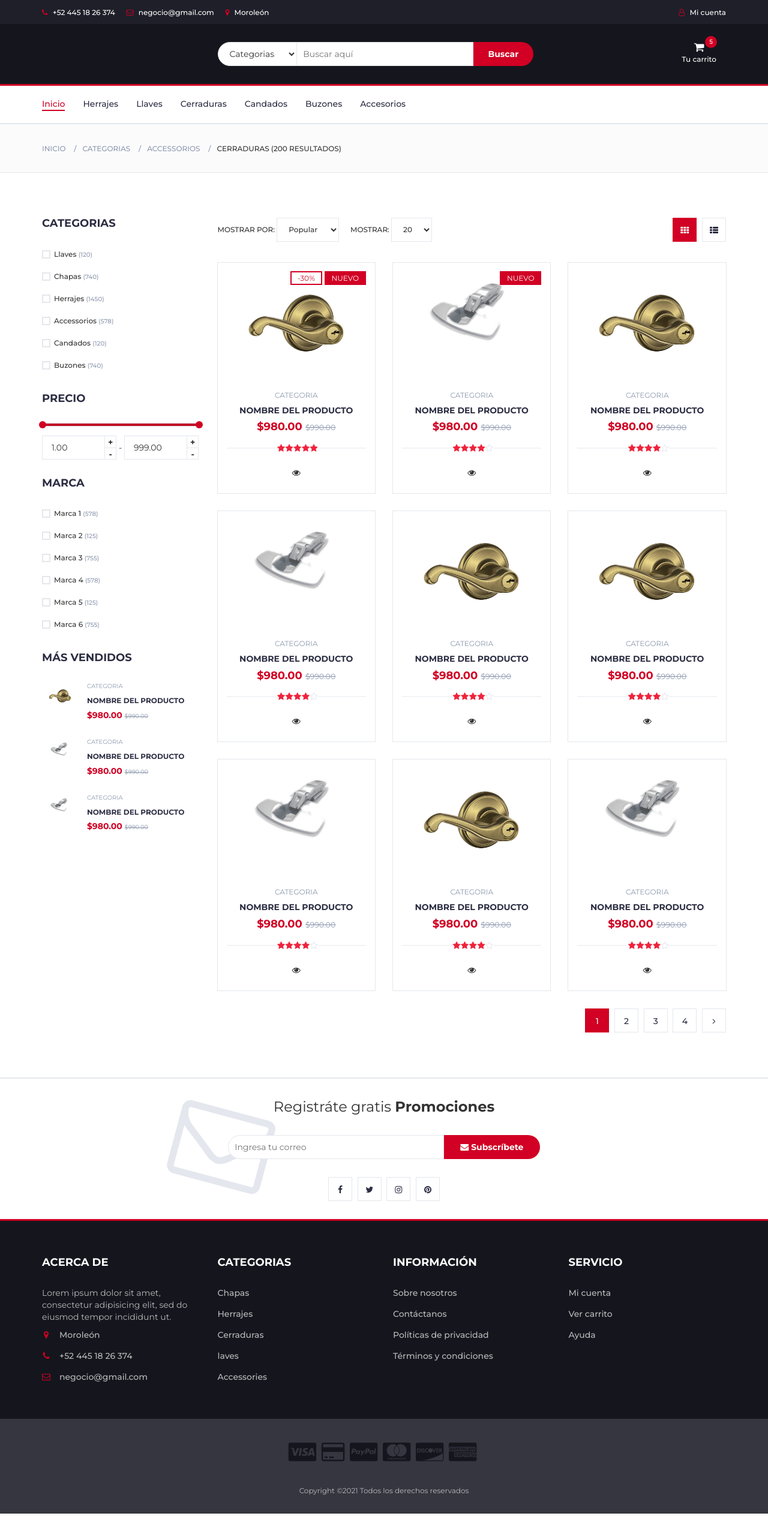
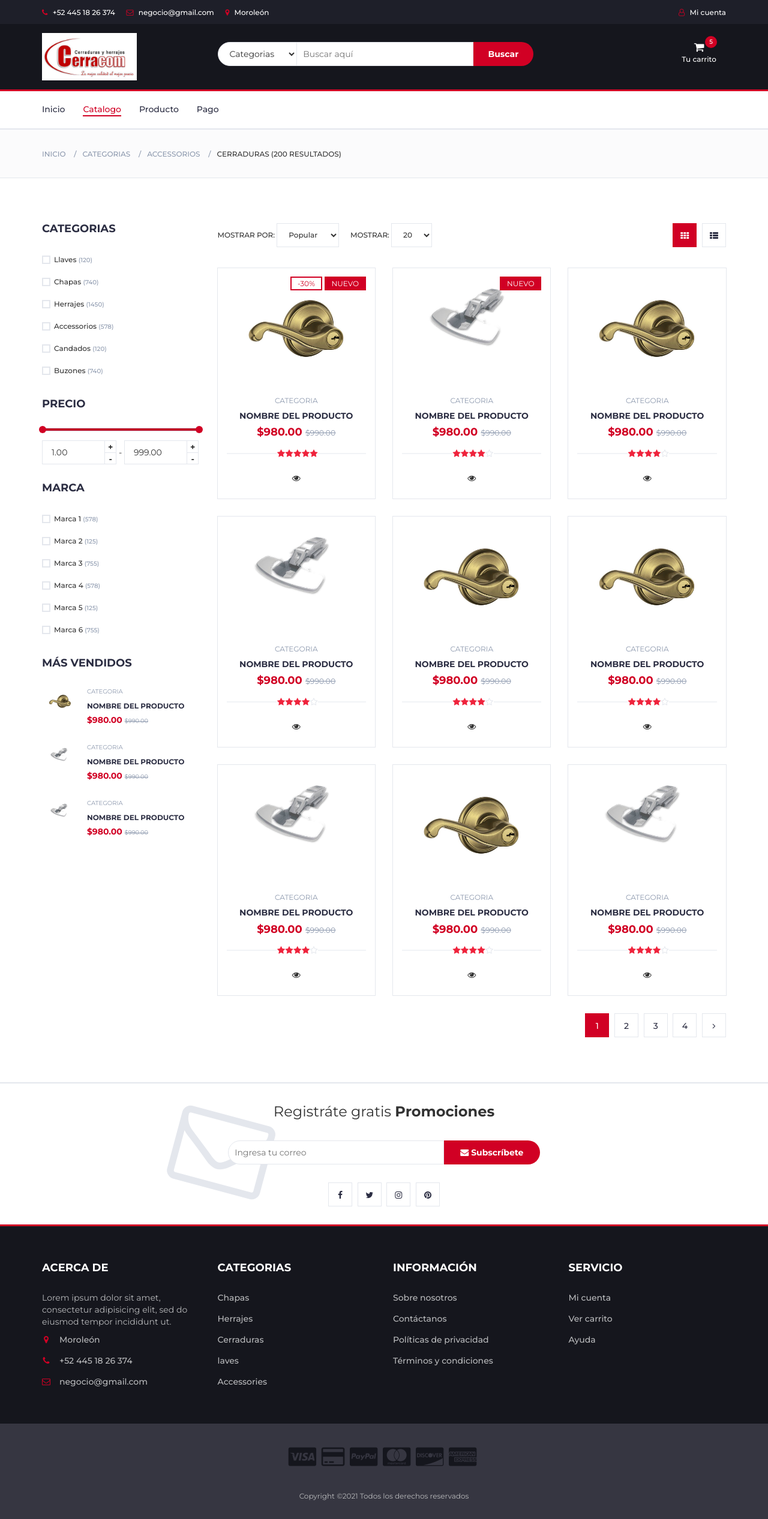
Before and after one commit to Esmeralda22765/Chapas-y-herrajes, a PHP site: page /store.html in a window 1280 px wide. Shown: the whole page at 60% size. Run offline with PHP 8.4, Linux system fonts and the light colour scheme.

Commit message:
Editando logo v2

```diff
--- a/Cerracom/checkout.html
+++ b/Cerracom/checkout.html
@@ -64,7 +64,7 @@
 						<div class="col-md-3">
 							<div class="header-logo">
 								<a href="#" class="logo">
-
+									<img src="./img/logo.png" alt="">
 								</a>
 							</div>
 						</div>
--- a/Cerracom/css/style.css
+++ b/Cerracom/css/style.css
@@ -458,8 +458,8 @@ textarea.input {
 
 .header-logo .logo img {
   display: block;
-  width:40%;
-  height: 10vh;
+  width:60%;
+  height: auto;
 
   image-rendering:optimizeQuality;
 }
@@ -467,6 +467,8 @@ textarea.input {
 /*----------------------------*\
 	Search
 \*----------------------------*/
+
+
 
 .header-search {
   padding: 15px 0px;
@@ -692,6 +694,7 @@ textarea.input {
     -webkit-transition: 0.2s all;
     transition: 0.2s all;
   }
+
   #responsive-nav.active {
     -webkit-transform: translateX(0%);
     -ms-transform: translateX(0%);
@@ -712,6 +715,15 @@ textarea.input {
   .main-nav>li>a {
     padding: 15px;
     color: #FFF;
+  }
+
+  .header-logo .logo img {
+    display: block;
+    width:30%;
+    height: auto;
+    margin: auto;
+
+    image-rendering:optimizeQuality;
   }
 }
 
@@ -2171,6 +2183,7 @@ textarea.input {
     margin-top: 30px;
     margin-bottom: 30px;
   }
+
 }
 
 @media only screen and (max-width: 767px) {
--- a/Cerracom/product.html
+++ b/Cerracom/product.html
@@ -64,7 +64,7 @@
 						<div class="col-md-3">
 							<div class="header-logo">
 								<a href="#" class="logo">
-
+									<img src="./img/logo.png" alt="">
 								</a>
 							</div>
 						</div>
--- a/Cerracom/store.html
+++ b/Cerracom/store.html
@@ -64,7 +64,7 @@
 						<div class="col-md-3">
 							<div class="header-logo">
 								<a href="#" class="logo">
-
+									<img src="./img/logo.png" alt="">
 								</a>
 							</div>
 						</div>
@@ -163,13 +163,10 @@
 				<div id="responsive-nav">
 					<!-- NAV -->
 					<ul class="main-nav nav navbar-nav">
-						<li class="active"><a href="index.html">Inicio</a></li>
-						<li><a href="#">Herrajes</a></li>
-						<li><a href="#">Llaves</a></li>
-						<li><a href="#">Cerraduras</a></li>
-						<li><a href="#">Candados</a></li>
-						<li><a href="#">Buzones</a></li>
-						<li><a href="#">Accesorios</a></li>
+						<li><a href="#">Inicio</a></li>
+						<li class="active"><a href="store.html">Catalogo</a></li>
+						<li><a href="#">Producto</a></li>
+						<li><a href="#">Pago</a></li>
 					</ul>
 					<!-- /NAV -->
 				</div>
```
Also changed, not shown: Cerracom/index.html (+4 -7 lines).
